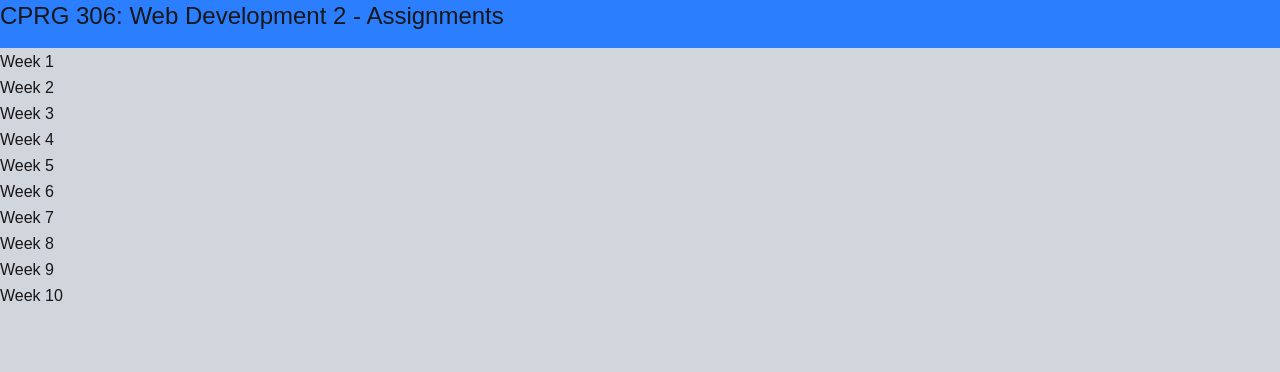
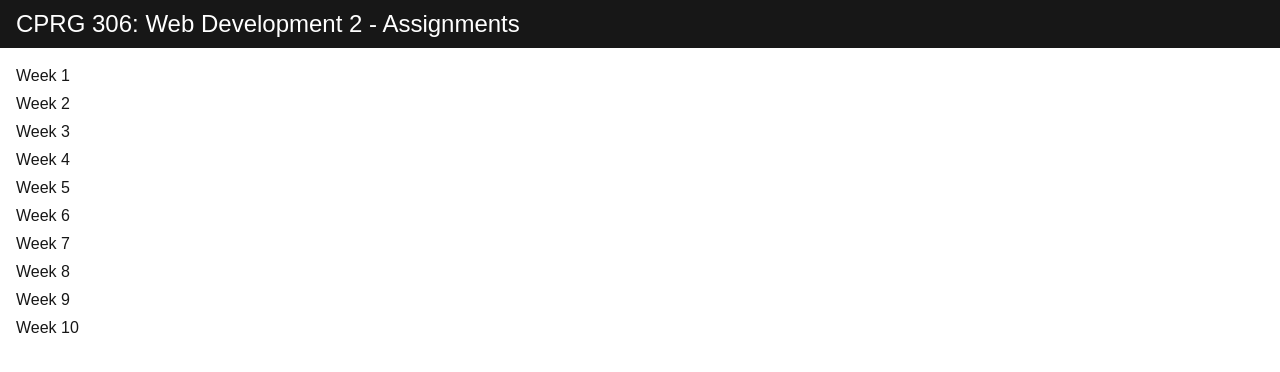
Before and after one commit to anmol25e/cprg306-assignments, a Next.js app: page / in a window 1280 px wide. Shown: the top 372 px of the page. Built offline with nearby package versions, Linux system fonts and the light colour scheme.

Commit message:
change the colourscheme

```diff
--- a/app/page.js
+++ b/app/page.js
@@ -2,18 +2,23 @@ import Link from "next/link";
 
 export default function Home() {
   return (
-      <main className="flex flex-col gap-[2px] row-start-2 items-center sm:items-start bg-gray-300 min-h-screen">
-        <h1 className="text-2xl w-full h-12 bg-blue-500">CPRG 306: Web Development 2 - Assignments</h1>
-        <Link href="/week-1">Week 1</Link>
-        <Link href="/week-2">Week 2</Link>
-        <Link href="/week-3">Week 3</Link>
-        <Link href="/week-4">Week 4</Link>
-        <Link href="/week-5">Week 5</Link>
-        <Link href="/week-6">Week 6</Link>
-        <Link href="/week-7">Week 7</Link>
-        <Link href="/week-8">Week 8</Link>
-        <Link href="/week-9">Week 9</Link>
-        <Link href="/week-10">Week 10</Link>
-      </main>
+    <main className="flex flex-col gap-2 items-center sm:items-start bg-[var(--background)] min-h-screen text-[var(--foreground)]">
+      <h1 className="text-2xl w-full h-12 flex items-center px-4 bg-[var(--foreground)] text-[var(--background)]">
+        CPRG 306: Web Development 2 - Assignments
+      </h1>
+
+      <nav className="flex flex-col w-full px-4 py-2 space-y-1">
+        <Link className="hover:underline" href="/week-1">Week 1</Link>
+        <Link className="hover:underline" href="/week-2">Week 2</Link>
+        <Link className="hover:underline" href="/week-3">Week 3</Link>
+        <Link className="hover:underline" href="/week-4">Week 4</Link>
+        <Link className="hover:underline" href="/week-5">Week 5</Link>
+        <Link className="hover:underline" href="/week-6">Week 6</Link>
+        <Link className="hover:underline" href="/week-7">Week 7</Link>
+        <Link className="hover:underline" href="/week-8">Week 8</Link>
+        <Link className="hover:underline" href="/week-9">Week 9</Link>
+        <Link className="hover:underline" href="/week-10">Week 10</Link>
+      </nav>
+    </main>
   );
 }
```
